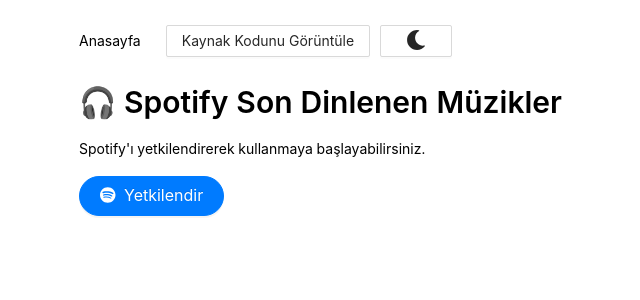
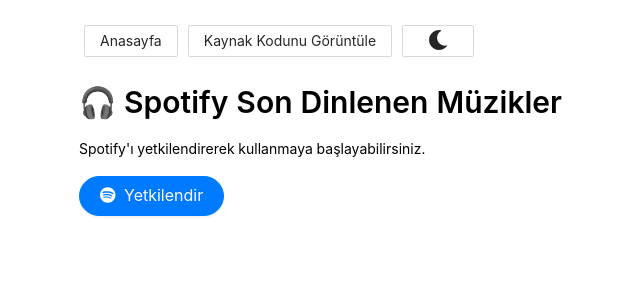
Before and after one commit to madtethys/spotify-son-dinlenenler, a Next.js app: page / in a window 1280 px wide. Shown: the top 300 px of the page, without its empty margins (81-721 px from the left). Built offline with nearby package versions, Linux system fonts and the light colour scheme; no server answers.

Commit message:
Update index.tsx

```diff
--- a/pages/index.tsx
+++ b/pages/index.tsx
@@ -43,6 +43,11 @@ export default function Home(): JSX.Element {
         window.open('https://github.com/madtethys/spotify-son-dinlenenler', '_blank');
     };
 
+    const handleAnasayfa = () => {
+        window.open('https://mdusova.com/');
+    };
+
+
     return (
         <div className="container">
             <Head>
@@ -51,9 +56,9 @@ export default function Home(): JSX.Element {
             </Head>
 
             <div style={{ display: 'flex', alignItems: 'center', marginBottom: 25 }}>
-                <Breadcrumb separator=">" style={{ marginRight: 20 }}>
-                    <Breadcrumb.Item href="https://mdusova.com/" className="ant-breadcrumb-link">Anasayfa</Breadcrumb.Item>
-                </Breadcrumb>
+                <Button onClick={handleAnasayfa} className="source-code-btn">
+                    Anasayfa
+                </Button>
                 <Button onClick={handleViewSource} className="source-code-btn">
                     Kaynak Kodunu Görüntüle
                 </Button>
```
